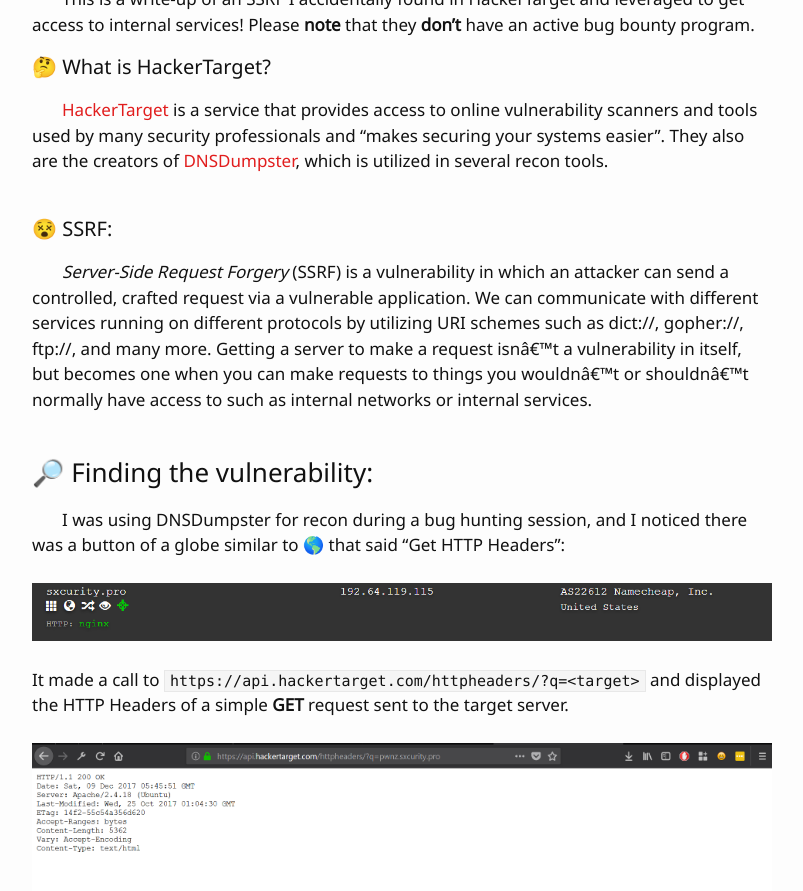
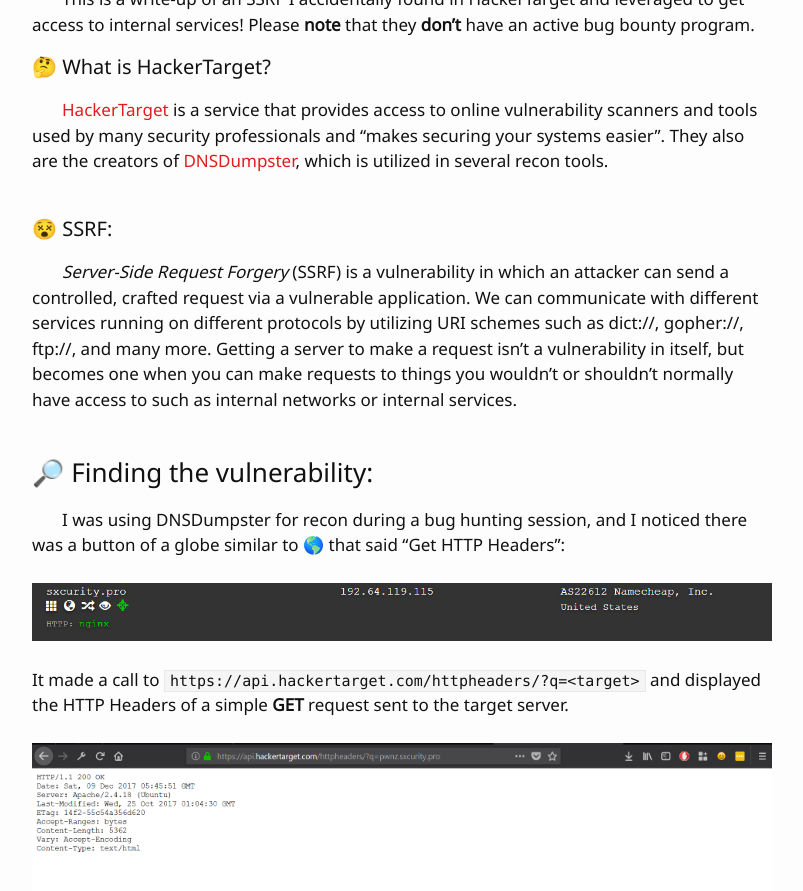
Before and after one commit to headstrong83/sxcurity.github.io, a Jekyll site: the page built from _posts/2017-12-17-hackertarget.md, in a window 1280 px wide and 900 px high, scrolled down 304 px. Shown: the top 891 px of the window, without its empty margins (238-1041 px from the left). Built offline with Jekyll 4.4.1, drawn with Linux system fonts in a browser that asks for light colours; comment, search, counter and statistics services are not loaded; part of the change alters nothing that is shown; some of the changed text lies outside the part shown.

Commit message:
Update 2017-12-17-hackertarget.md

```diff
--- a/_posts/2017-12-17-hackertarget.md
+++ b/_posts/2017-12-17-hackertarget.md
@@ -8,7 +8,7 @@ This is a write-up of an SSRF I accidentally found in HackerTarget and leveraged
 <a href="https://hackertarget.com" style="color:#E11D1D">HackerTarget</a> is a service that provides access to online vulnerability scanners and tools used by many security professionals and "makes securing your systems easier". They also are the creators of <a href="https://dnsdumpster.com/" style="color:#E11D1D">DNSDumpster</a>, which is utilized in several recon tools.
 <br><br>
 <h4>&#128565; SSRF:</h4>
-*Server-Side Request Forgery* (SSRF) is a vulnerability in which an attacker can send a controlled, crafted request via a vulnerable application. We can communicate with different services running on different protocols by utilizing URI schemes such as dict://, gopher://, ftp://, and many more. Getting a server to make a request isnâ€™t a vulnerability in itself, but becomes one when you can make requests to things you wouldnâ€™t or shouldnâ€™t normally have access to such as internal networks or internal services.
+*Server-Side Request Forgery* (SSRF) is a vulnerability in which an attacker can send a controlled, crafted request via a vulnerable application. We can communicate with different services running on different protocols by utilizing URI schemes such as dict://, gopher://, ftp://, and many more. Getting a server to make a request isn't a vulnerability in itself, but becomes one when you can make requests to things you wouldn't or shouldn't normally have access to such as internal networks or internal services.
 <br><br>
 ### &#128270;&nbsp;Finding the vulnerability:
 I was using DNSDumpster for recon during a bug hunting session, and I noticed there was a button of a globe similar to &#127758; that said "Get HTTP Headers":
@@ -71,8 +71,8 @@ HackerTarget limits 25 API queries per IP, so my script only showed the ports 1
 <br>
 #### &#128104;&zwj;&#128187; &nbsp;SMTP?
  - SMTP stands for <font id="highlighter">Simple Mail Transfer Protocol</font>.
- - It is a <a href="https://en.wikipedia.org/wiki/Internet_protocol_suite" rel="noopener noreferrer" target="_blank"><font id="highlighter">TCP/IP</font></a> protocol thatâ€™s used for sending emails. (who wouldâ€™ve guessed? &#128514;)
- - Usually itâ€™s used along with either <a target="_blank" rel="noopener noreferrer" href="https://en.wikipedia.org/wiki/Post_Office_Protocol"><font id="highlighter">pop3</font></a> or<a target="_blank" rel="noopener noreferrer" href="https://en.wikipedia.org/wiki/Internet_Message_Access_Protocol"> <font id="highlighter">imap</font></a>, which are used to receive emails.
+ - It is a <a href="https://en.wikipedia.org/wiki/Internet_protocol_suite" rel="noopener noreferrer" target="_blank"><font id="highlighter">TCP/IP</font></a> protocol that's used for sending emails. (who would've guessed? &#128514;)
+ - Usually it's used along with either <a target="_blank" rel="noopener noreferrer" href="https://en.wikipedia.org/wiki/Post_Office_Protocol"><font id="highlighter">pop3</font></a> or<a target="_blank" rel="noopener noreferrer" href="https://en.wikipedia.org/wiki/Internet_Message_Access_Protocol"> <font id="highlighter">imap</font></a>, which are used to receive emails.
 
 
 I knew I would be able to hit the service with this SSRF, but I wasn't positive that I would be able to send the valid commands needed to send emails from it. I then tried deducting which wrappers were supported and enabled besides **http://** and **https://**. <br><br>
```
